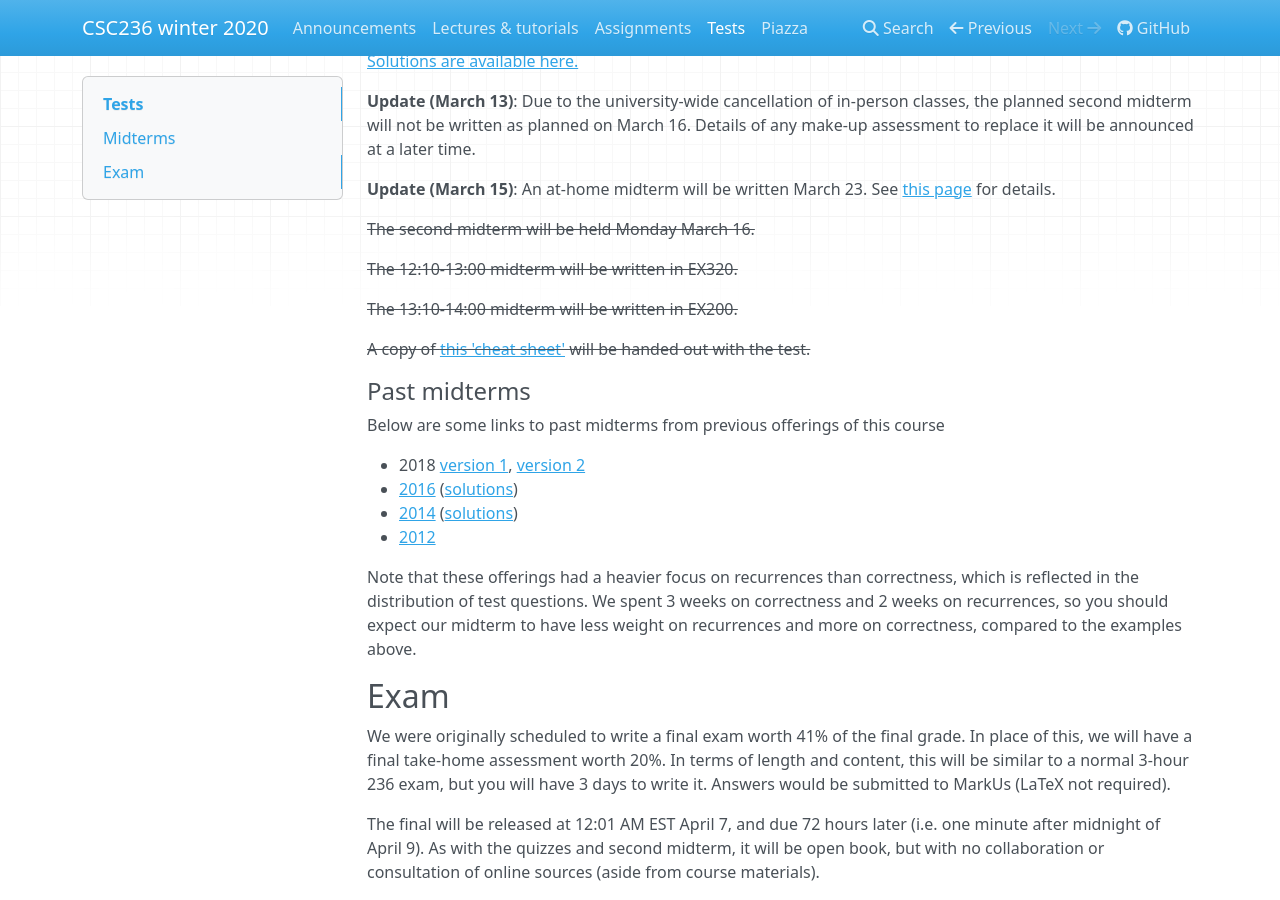
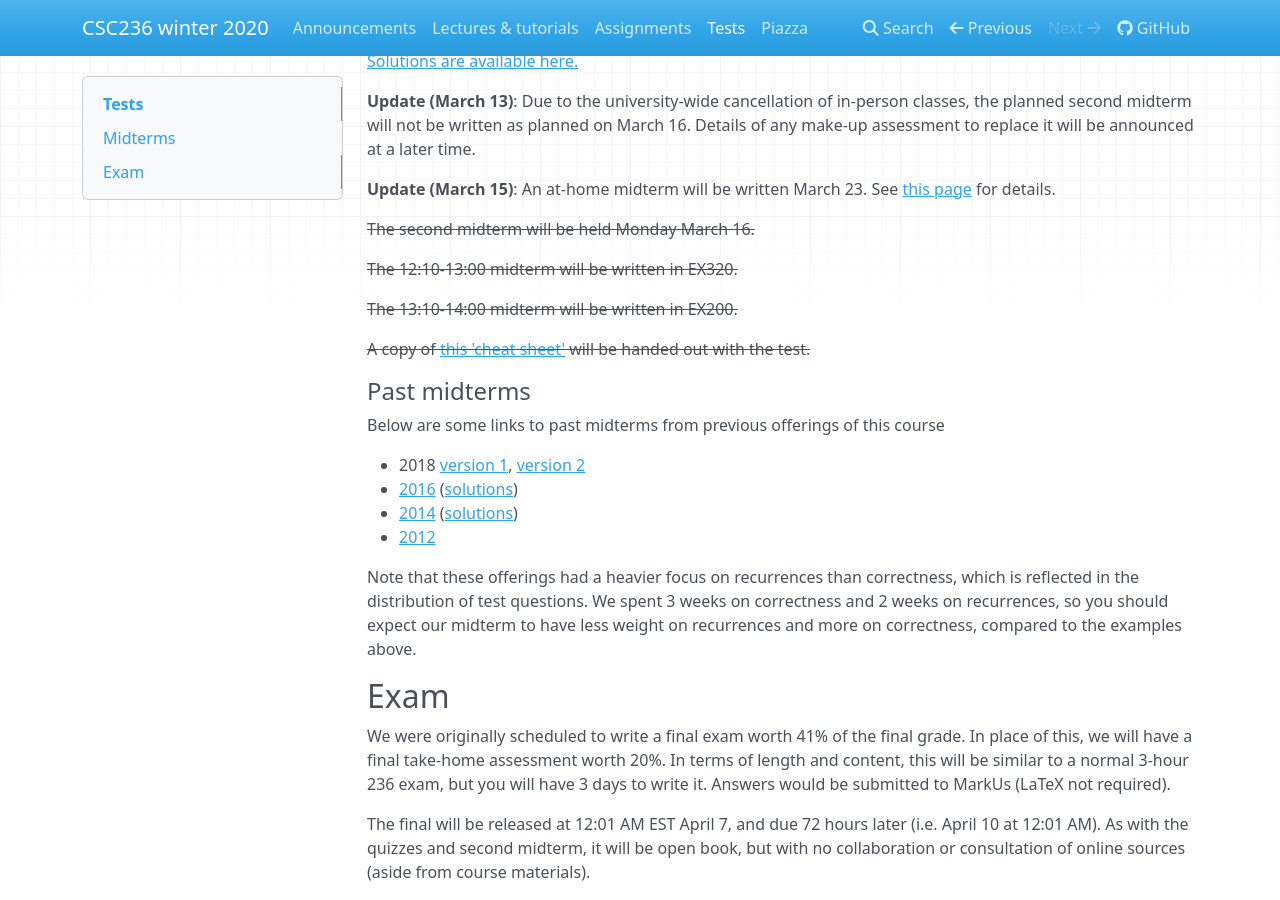
Before and after one commit to colinmorris/csc236, an MkDocs documentation site: the page built from docs/tests.md, in a window 1280 px wide and 900 px high, scrolled down 1353 px. Built offline with MkDocs 1.6.1, drawn with Linux system fonts in a browser that asks for light colours; nearby versions of some CDN libraries.

Commit message:
clarify wording

```diff
--- a/docs/tests.md
+++ b/docs/tests.md
@@ -72,4 +72,4 @@ Note that these offerings had a heavier focus on recurrences than correctness, w
 
 We were originally scheduled to write a final exam worth 41% of the final grade. In place of this, we will have a final take-home assessment worth 20%. In terms of length and content, this will be similar to a normal 3-hour 236 exam, but you will have 3 days to write it. Answers would be submitted to MarkUs (LaTeX not required).
 
-The final will be released at 12:01 AM EST April 7, and due 72 hours later (i.e. one minute after midnight of April 9). As with the quizzes and second midterm, it will be open book, but with no collaboration or consultation of online sources (aside from course materials).
+The final will be released at 12:01 AM EST April 7, and due 72 hours later (i.e. April 10 at 12:01 AM). As with the quizzes and second midterm, it will be open book, but with no collaboration or consultation of online sources (aside from course materials).
```
Also changed, not shown: docs/last3weeks.md (+1 -1 lines).
